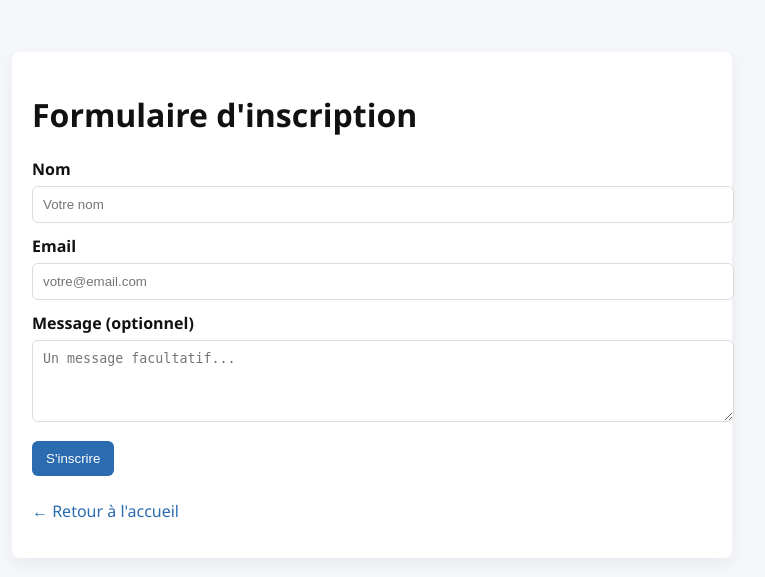
After one commit to lebland/VSCode, a Django app: page /inscription/ in a window 1280 px wide. The commit adds this page. Shown: the top 577 px of the page, without its empty margins (268-1033 px from the left). Run offline with Django 5.2, Linux system fonts and the light colour scheme.

Commit message:
formulaire d inscription

```diff
--- a/core/urls.py
+++ b/core/urls.py
@@ -17,8 +17,10 @@ Including another URLconf
 from django.contrib import admin
 from django.urls import path
 from django.views.generic import TemplateView
+from .views import register
 
 urlpatterns = [
     path('', TemplateView.as_view(template_name='quingey_home.html'), name='home'),
+    path('inscription/', register, name='inscription'),
     path('admin/', admin.site.urls),
 ]
--- /dev/null
+++ b/core/views.py
@@ -0,0 +1,18 @@
+from django.shortcuts import render
+
+
+def register(request):
+    """Simple registration view that accepts name and email and shows a thank-you message.
+    This does not persist data — it simply demonstrates a basic form flow.
+    """
+    context = {}
+    if request.method == 'POST':
+        name = request.POST.get('name', '').strip()
+        email = request.POST.get('email', '').strip()
+        message = request.POST.get('message', '').strip()
+        # In a real app you'd validate and save these values.
+        context['submitted'] = True
+        context['name'] = name or None
+        context['email'] = email or None
+        context['message'] = message or None
+    return render(request, 'register.html', context)
--- /dev/null
+++ b/templates/register.html
@@ -0,0 +1,49 @@
+<!doctype html>
+<html lang="fr">
+<head>
+  <meta charset="utf-8">
+  <meta name="viewport" content="width=device-width,initial-scale=1">
+  <title>Inscription — Quingey</title>
+  <style>
+    body{font-family:Segoe UI, Roboto, Helvetica, Arial, sans-serif;background:#f6f7fb;color:#111;margin:0;padding:0}
+    .container{max-width:720px;margin:32px auto;padding:20px}
+    .card{background:#fff;padding:20px;border-radius:8px;box-shadow:0 6px 20px rgba(10,10,30,0.06)}
+    label{display:block;margin-top:12px;font-weight:600}
+    input[type=text], input[type=email], textarea{width:100%;padding:10px;border:1px solid #ddd;border-radius:6px;margin-top:6px}
+    button{background:#2b6cb0;color:#fff;border:none;padding:10px 14px;border-radius:6px;margin-top:14px;cursor:pointer}
+    .success{background:#e6fffa;border:1px solid #b7f5e9;padding:12px;border-radius:6px;color:#064e3b}
+    a.back{display:inline-block;margin-top:12px;color:#2b6cb0;text-decoration:none}
+  </style>
+</head>
+<body>
+  <div class="container">
+    <div class="card">
+      <h1>Formulaire d'inscription</h1>
+
+      {% if submitted %}
+      <div class="success">
+        <p>Merci{% if name %}, {{ name }}{% endif %} — votre inscription a bien été reçue.</p>
+        {% if email %}<p>Nous avons envoyé une confirmation à : <strong>{{ email }}</strong></p>{% endif %}
+        <p><a class="back" href="/">← Retour à l'accueil</a></p>
+      </div>
+      {% else %}
+      <form method="post" action="">
+        {% csrf_token %}
+        <label for="id_name">Nom</label>
+        <input id="id_name" name="name" type="text" placeholder="Votre nom">
+
+        <label for="id_email">Email</label>
+        <input id="id_email" name="email" type="email" placeholder="votre@email.com">
+
+        <label for="id_message">Message (optionnel)</label>
+        <textarea id="id_message" name="message" rows="4" placeholder="Un message facultatif..."></textarea>
+
+        <button type="submit">S'inscrire</button>
+      </form>
+      <p style="margin-top:12px"><a class="back" href="/">← Retour à l'accueil</a></p>
+      {% endif %}
+
+    </div>
+  </div>
+</body>
+</html>
```
Also changed, not shown: templates/quingey_home.html (+8 -3 lines).
